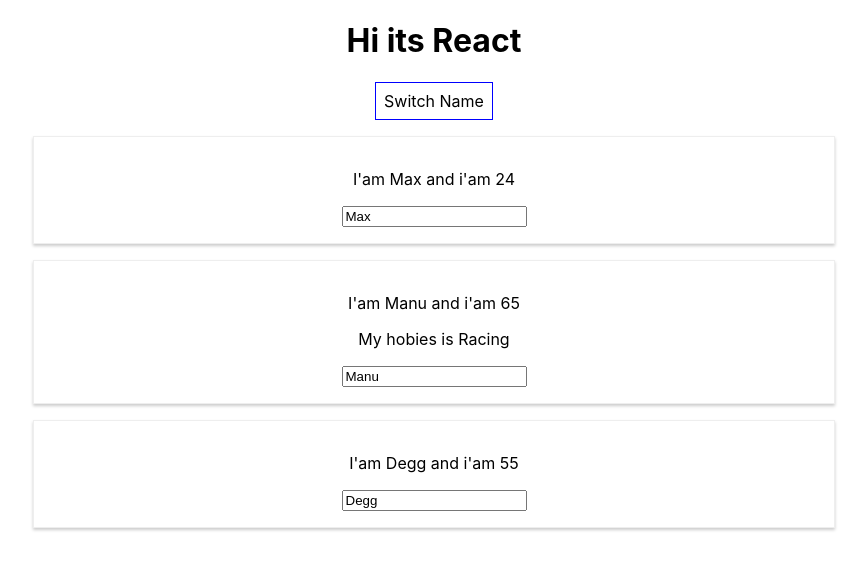
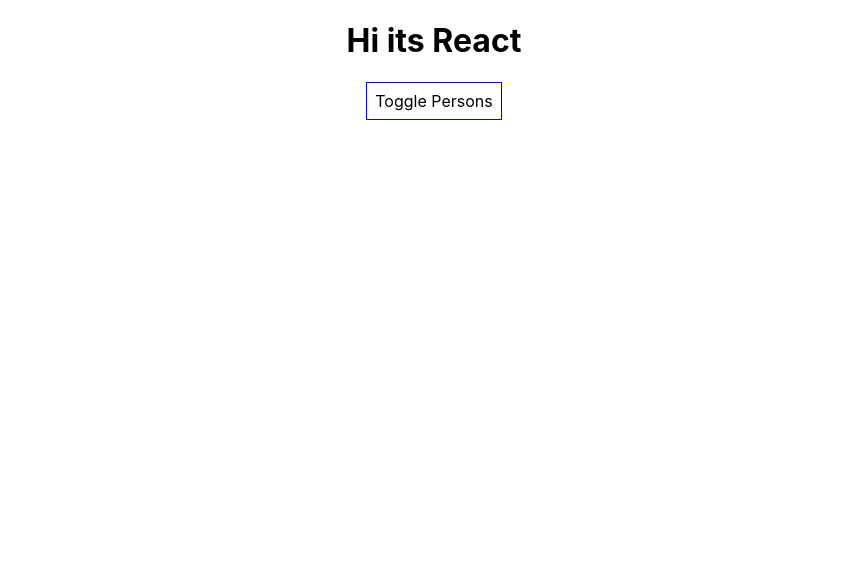
Before and after one commit to fayssalaitb/react-one, a React (Create React App) app: page / in a window 1280 px wide. Shown: the top 570 px of the page, without its empty margins (206-1073 px from the left). Built offline with nearby package versions, Linux system fonts and the light colour scheme.

Commit message:
daynamiclly display the list and modifie the name add some commintds in the code

```diff
--- a/src/App.js
+++ b/src/App.js
@@ -3,37 +3,48 @@
 import Person from "./Person/Person";
 
 class App extends Component {
+  // the DAta i'am working with
   state = {
     persons: [
-      { name: "Max", age: 24 },
-      { name: "Manu", age: 65 },
-      { name: "Degg", age: 55 }
+      { id: "asdf1", name: "Max", age: 24 },
+      { id: "asdf2", name: "Manu", age: 65 },
+      { id: "asdf3", name: "Degg", age: 55 }
     ],
-    otherState: "some value"
+    otherState: "some value",
+    showPersons: false
+  };
+  // a function that delete person from the DOM
+  deletePersonhandler = personIndex => {
+    //Copy the array then change it
+    //const persons = this.state.persons.slice();
+    const persons = [...this.state.persons];
+    persons.splice(personIndex, 1);
+    this.setState({ persons: persons });
   };
 
-  switchNameHandler = newName => {
-    //console.log('was clicked');
-    // DONT DO THIS this.state.state.persons[0].name = "Laxx";
+  //change the name of the person dinamicly
+  nameChangedHandler = (event, id) => {
+    const personIndex = this.state.persons.findIndex(p => {
+      return p.id === id;
+    });
+    const person = {
+      ...this.state.persons[personIndex]
+    };
+    person.name = event.target.value;
+    const persons = [...this.state.persons];
+    persons[personIndex] = person;
+    this.setState({ persons: persons });
+  };
+  //toggele person list
+  togglePersonsHandler = () => {
+    const doesShow = this.state.showPersons;
     this.setState({
-      persons: [
-        { name: newName, age: 24 },
-        { name: "Manu", age: 65 },
-        { name: "Degg", age: 26 }
-      ]
+      showPersons: !doesShow
     });
   };
-  nameCangedHandler = event => {
-    this.setState({
-      persons: [
-        { name: "Manu", age: 24 },
-        { name: event.target.value, age: 65 },
-        { name: "Degg", age: 26 }
-      ]
-    });
-  };
-
+  // rendering everything
   render() {
+    //some CSS styles
     const style = {
       backgroundColor: "white",
       font: "inherit",
@@ -41,32 +52,34 @@
       padding: "8px",
       cursor: "pointer"
     };
+    // condition to check if we want to show or hide the person list
+    let persons = null;
+    if (this.state.showPersons) {
+      persons = (
+        <div>
+          {this.state.persons.map((person, index) => {
+            return (
+              <Person
+                click={() => this.deletePersonhandler(index)}
+                name={person.name}
+                age={person.age}
+                key={person.id}
+                changed={event => this.nameChangedHandler(event, person.id)}
+              />
+            );
+          })}
+        </div>
+      );
+    }
+    //what we return to the Dom after all the logic
     return (
       <div className="App">
         <h1>Hi its React</h1>
-        <button
-          style={style}
-          onClick={this.switchNameHandler.bind(this, "fayssal")}
-        >
-          Switch Name
+        <button style={style} onClick={this.togglePersonsHandler}>
+          {" "}
+          Toggle Persons
         </button>
-
-        <Person
-          name={this.state.persons[0].name}
-          age={this.state.persons[0].age}
-        />
-        <Person
-          click={this.switchNameHandler.bind(this, "tomtom")}
-          changed={this.nameCangedHandler}
-          name={this.state.persons[1].name}
-          age={this.state.persons[1].age}
-        >
-          My hobies is Racing
-        </Person>
-        <Person
-          name={this.state.persons[2].name}
-          age={this.state.persons[2].age}
-        />
+        {persons}
       </div>
     );
   }
```
